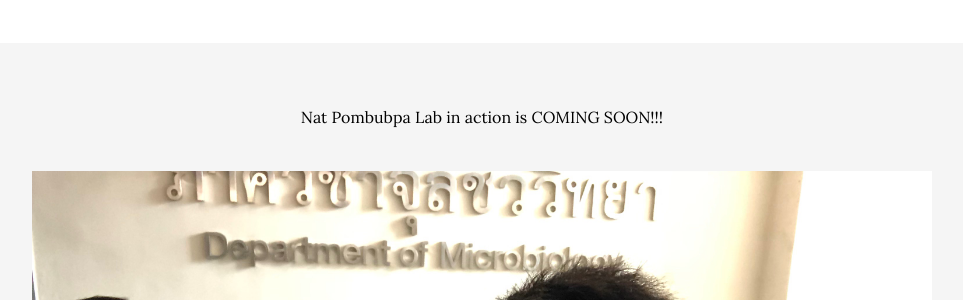
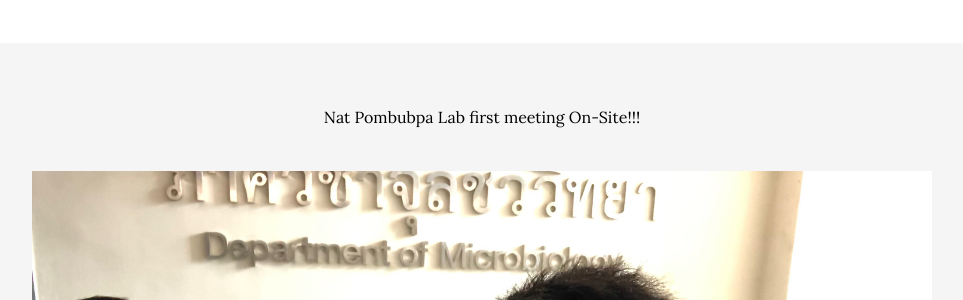
Before and after one commit to natpombubpa-lab/natpombubpa-lab.github.io, a Jekyll site: the page built from team/index.md, in a window 1280 px wide and 900 px high, scrolled down 1810 px. Shown: the part 153-453 px from the top of the window, without its empty margins (158-1121 px from the left). Built offline with Jekyll 4.4.1, drawn with Linux system fonts in a browser that asks for light colours; nearby versions of some CDN libraries.

Commit message:
Update index.md

```diff
--- a/team/index.md
+++ b/team/index.md
@@ -56,7 +56,7 @@ Our work is made possible by funding from several organizations.
 {% include section.html %}
 
  {:.center}
- Nat Pombubpa Lab in action is COMING SOON!!!
+ Nat Pombubpa Lab first meeting On-Site!!!
 
 {%
   include figure.html
```
